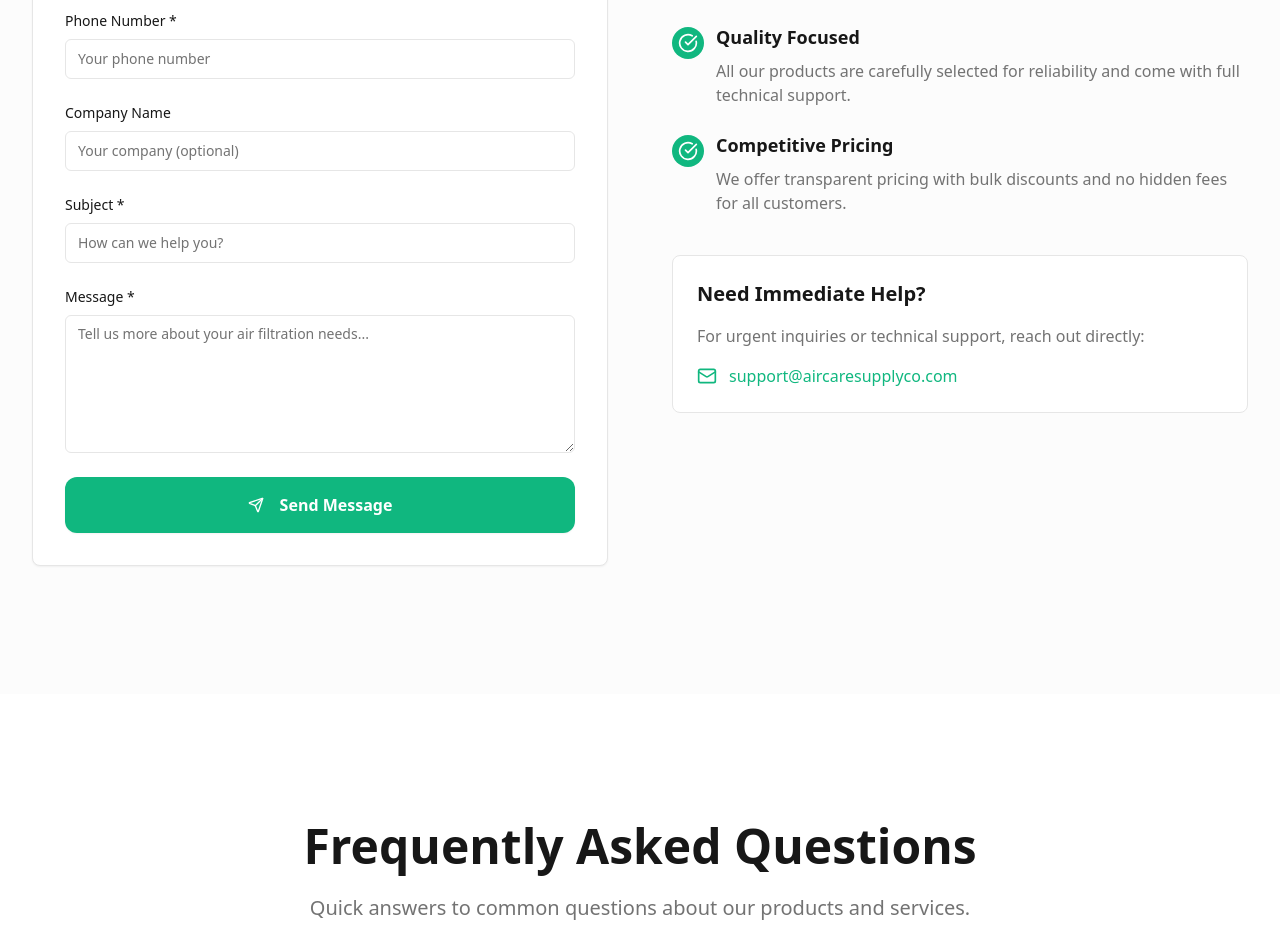
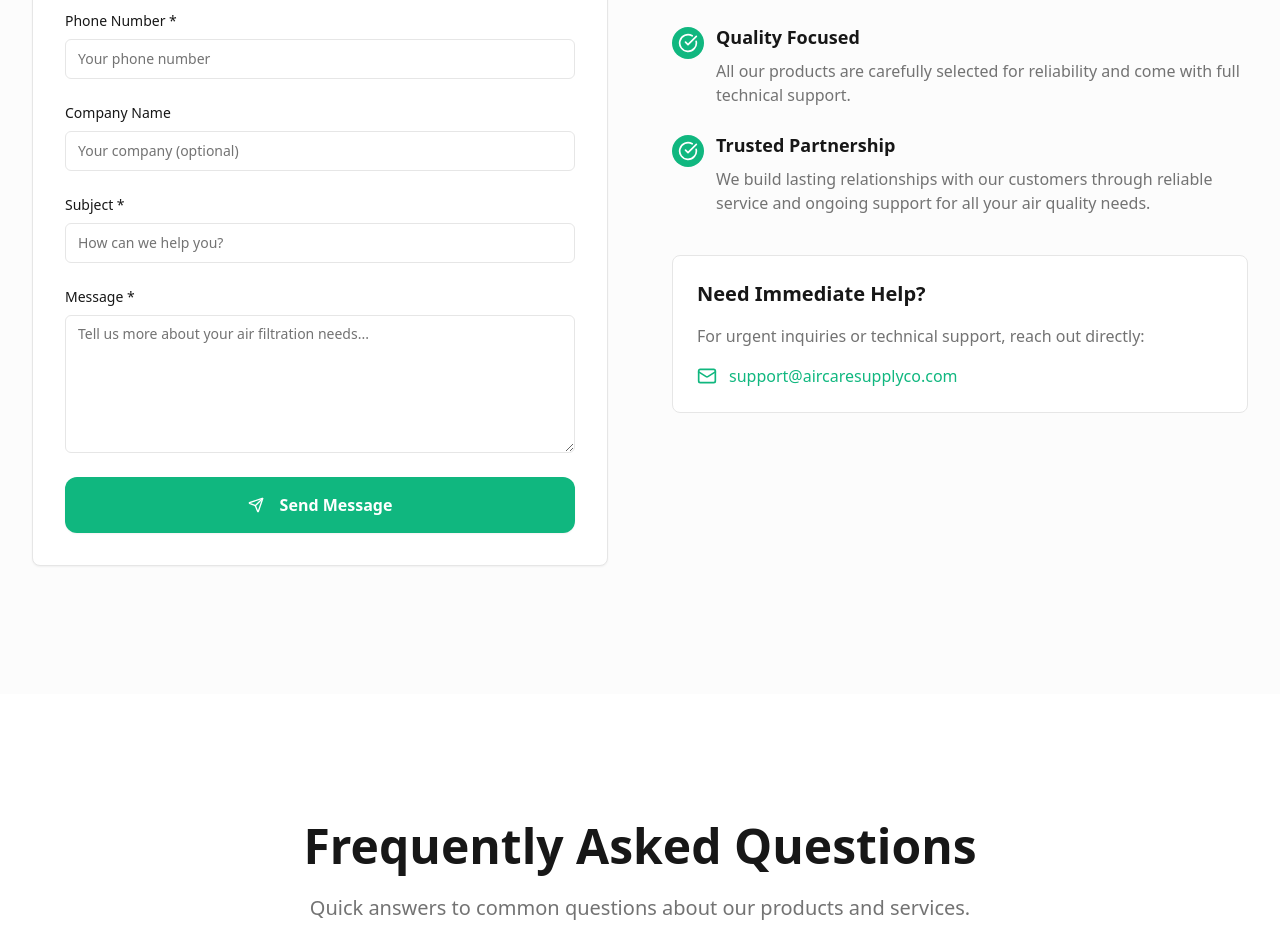
Before and after one commit to termstructure/aircare-style-fresh, a React (Vite) app: page /contact in a window 1280 px wide. Shown: the part 1900-2828 px from the top of the page. Built offline with nearby package versions, Linux system fonts and the light colour scheme; what @shopify/storefront-api-client, shopify-buy would draw is missing.

Commit message:
Refactor contact page benefits
Update "Competitive Pricing" benefit to "Trusted Partnership" with a new description to make it more generic and remove pricing mentions.

```diff
--- a/src/pages/Contact.tsx
+++ b/src/pages/Contact.tsx
@@ -180,8 +180,8 @@ const Contact = () => {
                     description: "All our products are carefully selected for reliability and come with full technical support."
                   },
                   {
-                    title: "Competitive Pricing",
-                    description: "We offer transparent pricing with bulk discounts and no hidden fees for all customers."
+                    title: "Trusted Partnership",
+                    description: "We build lasting relationships with our customers through reliable service and ongoing support for all your air quality needs."
                   }
                 ].map((benefit, index) => (
                   <div key={index} className="flex items-start space-x-3">
```
